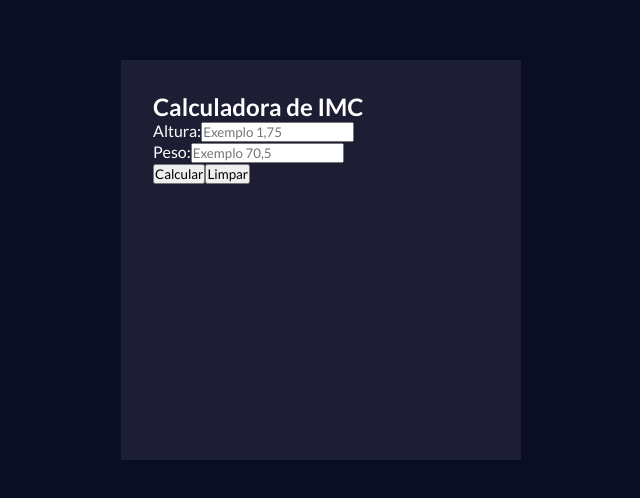
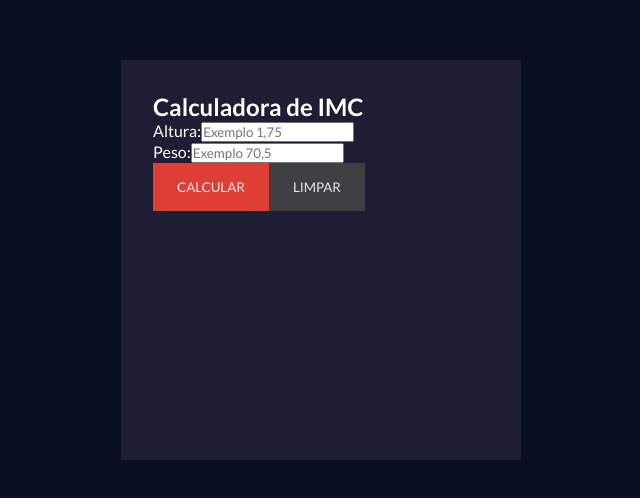
Before and after one commit to MPicolli/calculadora-imc-react, a React (Vite) app: page / in a window 1280 px wide. Shown: the part 140-638 px from the top of the page, without its empty margins (319-959 px from the left). Built offline with nearby package versions, Linux system fonts and the light colour scheme.

Commit message:
feat: implementa Button.jsx

```diff
--- /dev/null
+++ b/src/components/Button.css
@@ -0,0 +1,18 @@
+button {
+  text-transform: uppercase;
+  padding: 1rem 1.5rem;
+  background-color: #f44236;
+  border: none;
+  color: #fff;
+  cursor: pointer;
+  opacity: 0.9;
+  flex: 1;
+}
+
+button:hover {
+  opacity: 1;
+}
+
+#clear-btn {
+  background-color: #444;
+}
--- /dev/null
+++ b/src/components/Button.jsx
@@ -0,0 +1,8 @@
+import "./Button.css";
+import React from "react";
+
+const Button = ({ id, text }) => {
+  return <button id={id}>{text}</button>;
+};
+
+export default Button;
--- a/src/components/ImcCalc.jsx
+++ b/src/components/ImcCalc.jsx
@@ -1,4 +1,5 @@
 import React from "react";
+import Button from "./Button";
 
 const ImcCalc = () => {
   return (
@@ -26,8 +27,8 @@
           </div>
         </div>
         <div className="action-control">
-          <button>Calcular</button>
-          <button>Limpar</button>
+          <Button id="calc-btn" text="Calcular" />
+          <Button id="clear-btn" text="Limpar" />
         </div>
       </form>
     </div>
```
